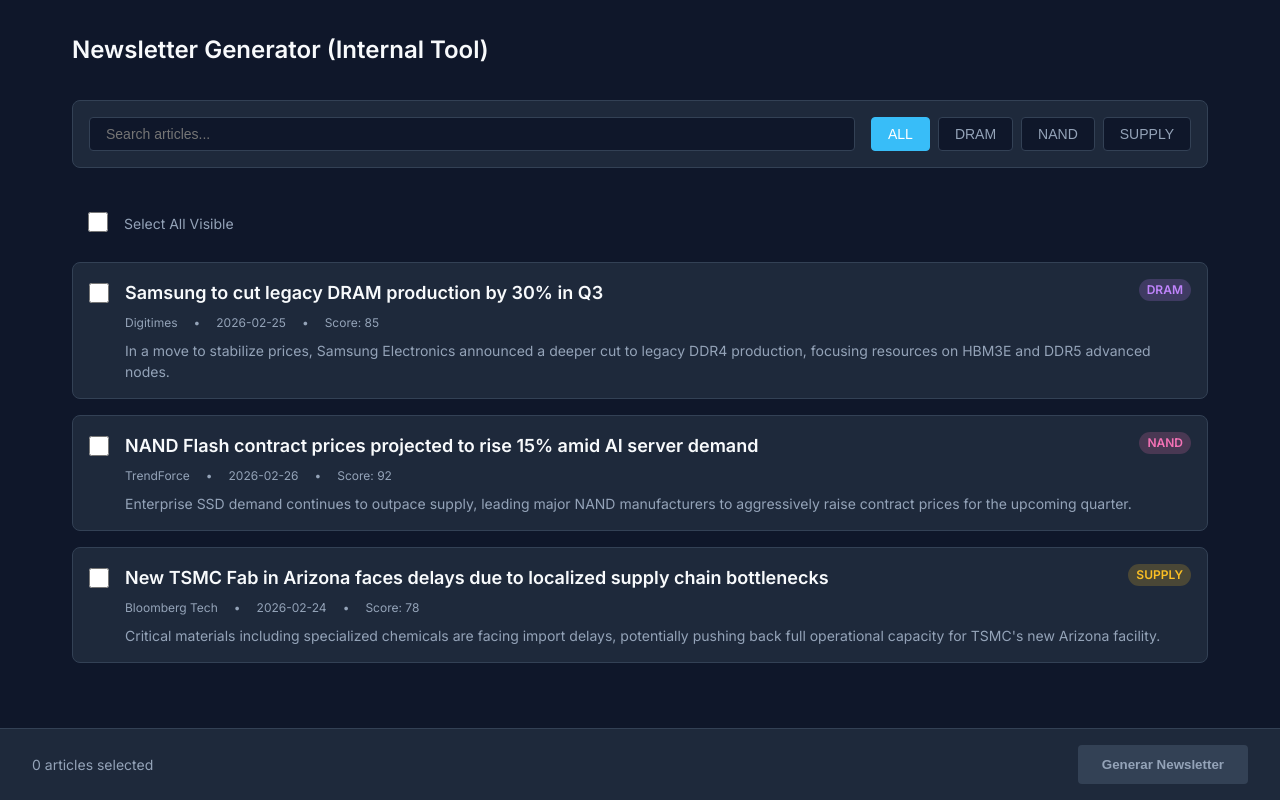
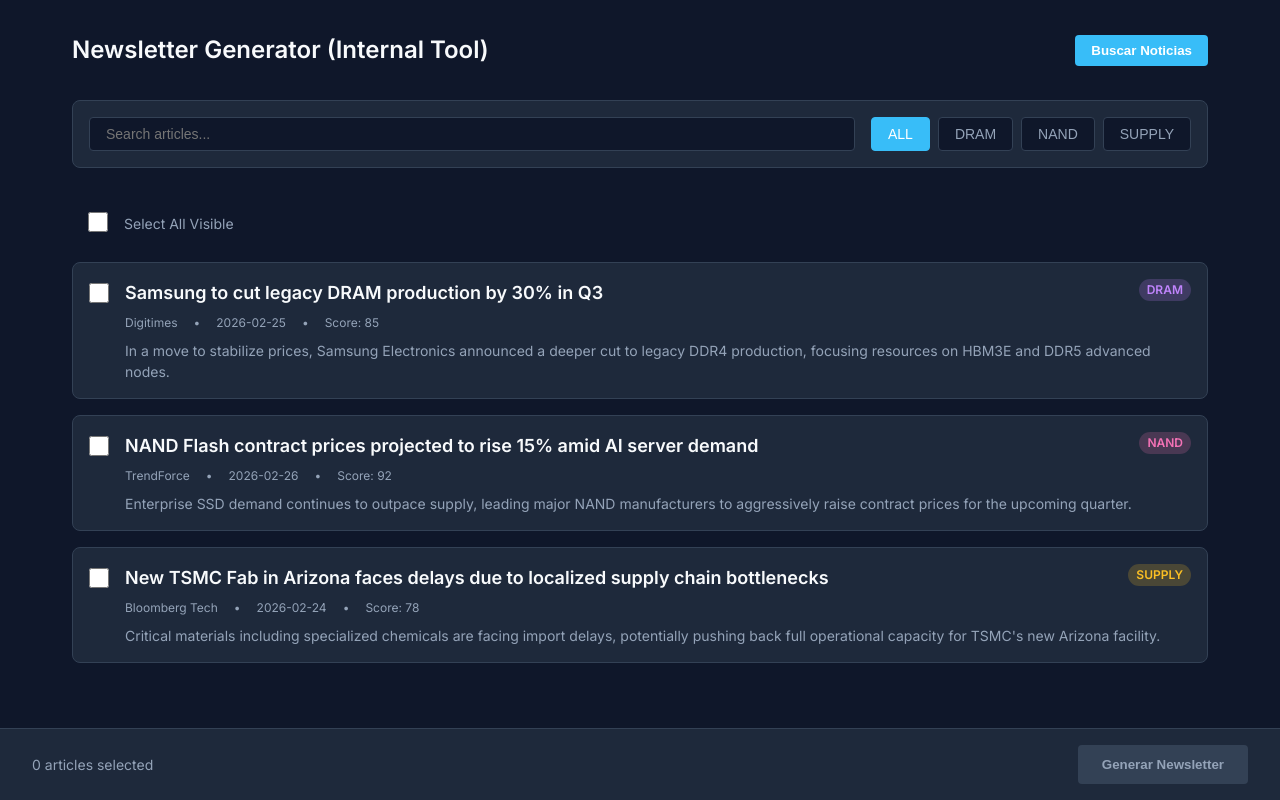
Before and after one commit to antaruii122/-xmicro-newsletter, a Next.js app: page / in a window 1280 px wide. Built offline with nearby package versions, Linux system fonts and the light colour scheme.

Commit message:
Add Buscar Noticias webhook trigger, interval polling, and loading state

```diff
--- a/app/globals.css
+++ b/app/globals.css
@@ -36,12 +36,54 @@ body {
 
 .header {
     margin-bottom: 2rem;
+    display: flex;
+    justify-content: space-between;
+    align-items: center;
 }
 
 .header h1 {
     font-size: 1.5rem;
     font-weight: 600;
-    margin-bottom: 1rem;
+}
+
+.fetch-btn {
+    background: var(--accent);
+    color: #fff;
+    border: none;
+    padding: 0.5rem 1rem;
+    border-radius: 0.25rem;
+    font-weight: 600;
+    cursor: pointer;
+    transition: opacity 0.2s;
+    display: flex;
+    align-items: center;
+    gap: 0.5rem;
+}
+
+.fetch-btn:hover:not(:disabled) {
+    opacity: 0.9;
+}
+
+.fetch-btn:disabled {
+    background: var(--surface-hover);
+    color: var(--text-secondary);
+    cursor: wait;
+}
+
+.pulsing {
+    animation: pulse 2s cubic-bezier(0.4, 0, 0.6, 1) infinite;
+}
+
+@keyframes pulse {
+
+    0%,
+    100% {
+        opacity: 1;
+    }
+
+    50% {
+        opacity: .5;
+    }
 }
 
 .controls {
@@ -117,7 +159,12 @@ body {
     transition: border-color 0.2s;
 }
 
-.article-card:hover {
+.article-card.loading {
+    opacity: 0.5;
+    pointer-events: none;
+}
+
+.article-card:hover:not(.loading) {
     border-color: var(--accent);
 }
 
--- a/app/page.tsx
+++ b/app/page.tsx
@@ -1,6 +1,6 @@
 "use client";
 
-import { useState } from "react";
+import { useState, useRef, useEffect } from "react";
 
 // The exact structure matching n8n output
 interface Article {
@@ -51,12 +51,14 @@ const MOCK_ARTICLES: Article[] = [
 type FilterType = "ALL" | "DRAM" | "NAND" | "SUPPLY";
 
 export default function InternalDashboard() {
+    const [articles, setArticles] = useState<Article[]>(MOCK_ARTICLES);
     const [searchQuery, setSearchQuery] = useState("");
     const [activeFilter, setActiveFilter] = useState<FilterType>("ALL");
     const [selectedIds, setSelectedIds] = useState<Set<string>>(new Set());
+    const [isFetching, setIsFetching] = useState(false);
 
     // Filter logic
-    const filteredArticles = MOCK_ARTICLES.filter((article) => {
+    const filteredArticles = articles.filter((article) => {
         const matchesFilter = activeFilter === "ALL" || article.category === activeFilter;
         const matchesSearch =
             article.headline.toLowerCase().includes(searchQuery.toLowerCase()) ||
@@ -95,8 +97,54 @@ export default function InternalDashboard() {
         }
     };
 
+    const handleFetchNews = async () => {
+        setIsFetching(true);
+        try {
+            // 1. Send POST to n8n webhook
+            await fetch("https://n8n.quicklyandgood.com/webhook/6b334af6-c189-45ed-89f7-4400a8149e05", {
+                method: "POST"
+            });
+            console.log("n8n webhook triggered");
+
+            // 2. Poll the local API endpoint every 5 seconds
+            const pollInterval = setInterval(async () => {
+                try {
+                    const res = await fetch("/api/articles");
+                    if (res.ok) {
+                        const data = await res.json();
+                        // Assuming data returns an array, or an object containing an array. Adapt if necessary.
+                        const fetchedArticles = Array.isArray(data) ? data : (data.articles || []);
+
+                        if (fetchedArticles && fetchedArticles.length > 0) {
+                            setArticles(fetchedArticles as Article[]);
+                            setSelectedIds(new Set()); // Reset selections on new data
+                            clearInterval(pollInterval);
+                            clearTimeout(timeoutId);
+                            setIsFetching(false);
+                            console.log("Successfully fetched new articles");
+                        }
+                    }
+                } catch (err) {
+                    console.error("Error during polling:", err);
+                }
+            }, 5000);
+
+            // 3. Set a 90 second timeout safety fallback
+            const timeoutId = setTimeout(() => {
+                clearInterval(pollInterval);
+                setIsFetching(false);
+                console.log("Polling timed out after 90 seconds");
+                // We aren't strictly required to alert, but keeping the visual state clear.
+            }, 90000);
+
+        } catch (error) {
+            console.error("Failed to trigger webhook:", error);
+            setIsFetching(false);
+        }
+    };
+
     const handleGenerate = () => {
-        const selectedArticles = MOCK_ARTICLES.filter(a => selectedIds.has(a.id));
+        const selectedArticles = articles.filter(a => selectedIds.has(a.id));
         console.log("Generating newsletter with:", selectedArticles);
         alert(`Newsletter Generation Triggered for ${selectedIds.size} articles. Check console.`);
     };
@@ -105,6 +153,13 @@ export default function InternalDashboard() {
         <div className="dashboard-container">
             <header className="header">
                 <h1>Newsletter Generator (Internal Tool)</h1>
+                <button
+                    className={`fetch-btn ${isFetching ? 'pulsing' : ''}`}
+                    onClick={handleFetchNews}
+                    disabled={isFetching}
+                >
+                    {isFetching ? "Buscando noticias..." : "Buscar Noticias"}
+                </button>
             </header>
 
             <div className="controls">
@@ -139,6 +194,7 @@ export default function InternalDashboard() {
                                 checked={filteredArticles.every(a => selectedIds.has(a.id))}
                                 onChange={toggleAllVisible}
                                 title="Select/Deselect all visible"
+                                disabled={isFetching}
                             />
                         </div>
                         <div className="article-content" style={{ display: 'flex', alignItems: 'center', color: 'var(--text-secondary)', fontSize: '0.875rem' }}>
@@ -155,13 +211,14 @@ export default function InternalDashboard() {
                     filteredArticles.map((article) => {
                         const isSelected = selectedIds.has(article.id);
                         return (
-                            <div key={article.id} className={`article-card ${isSelected ? 'selected' : ''}`}>
+                            <div key={article.id} className={`article-card ${isSelected ? 'selected' : ''} ${isFetching ? 'loading' : ''}`}>
                                 <div className="checkbox-container">
                                     <input
                                         type="checkbox"
                                         className="custom-checkbox"
                                         checked={isSelected}
                                         onChange={() => toggleSelection(article.id)}
+                                        disabled={isFetching}
                                     />
                                 </div>
                                 <div className="article-content">
@@ -192,7 +249,7 @@ export default function InternalDashboard() {
                 </div>
                 <button
                     className="generate-btn"
-                    disabled={selectedIds.size === 0}
+                    disabled={selectedIds.size === 0 || isFetching}
                     onClick={handleGenerate}
                 >
                     Generar Newsletter
```
